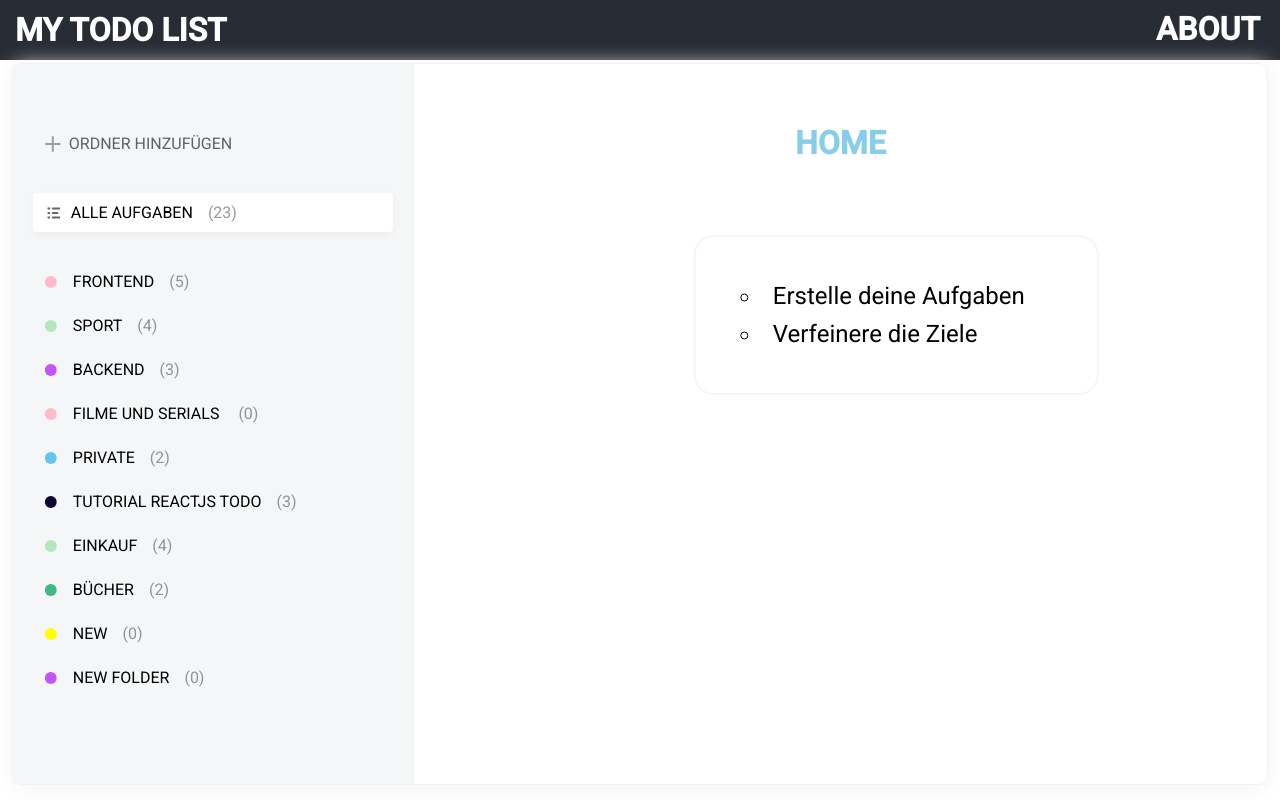
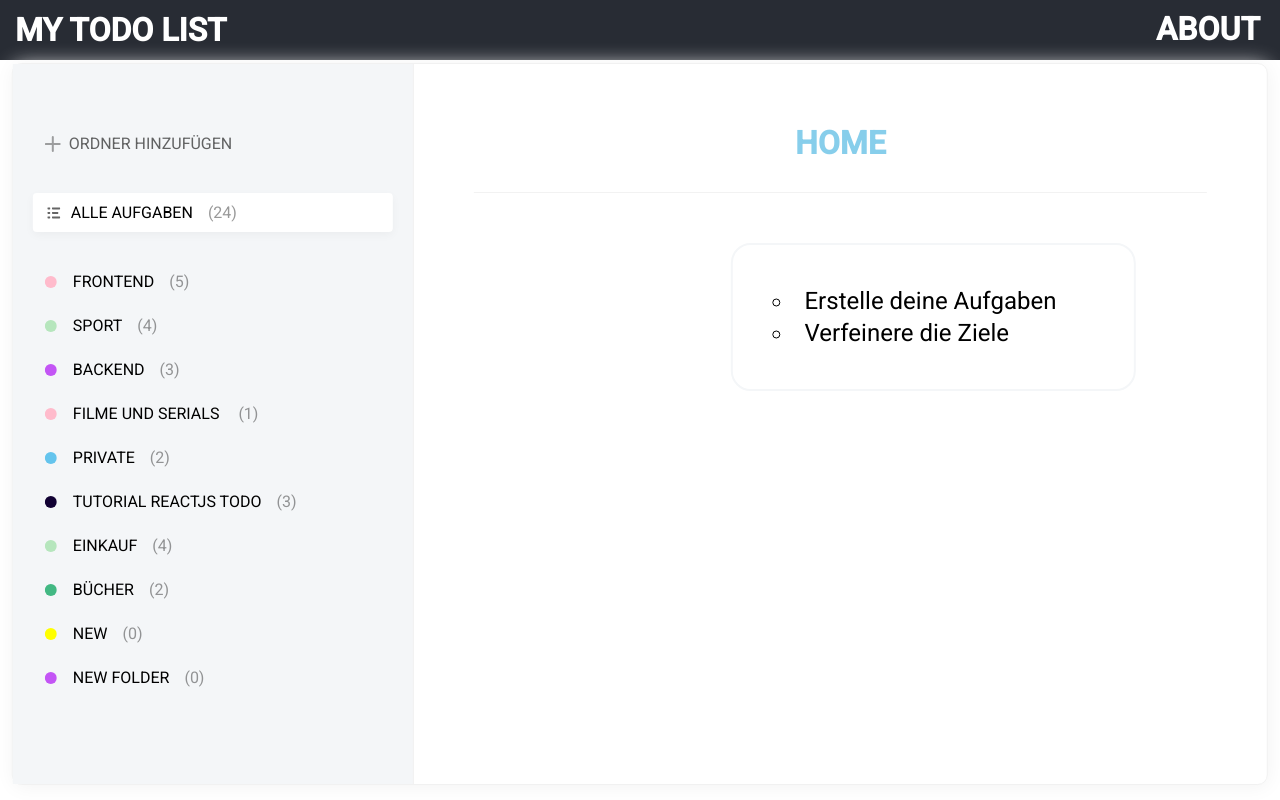
Before and after one commit to devlab22/react-todo, a React (Create React App) app: page / in a window 1280 px wide. Built offline with nearby package versions, Linux system fonts and the light colour scheme; data requests are answered from the project's data file.

Commit message:
20221219

```diff
--- a/src/App.js
+++ b/src/App.js
@@ -1,7 +1,7 @@
 import React, { useState, useEffect } from 'react';
 import axios from 'axios';
 import { Circles } from 'react-loader-spinner';
-import { Routes, Route, useLocation } from "react-router-dom";
+import { Routes, Route, useLocation, useNavigate } from "react-router-dom";
 
 import { Sidebar, Tasks, Header } from './components';
 import { About, Task, Folder, Home } from './pages';
@@ -18,7 +18,8 @@ function App() {
   const [folderColors, setFolderColors] = useState([]);
   const [isLoading, setIsLoading] = useState(true);
 
-  let location = useLocation();
+  const location = useLocation();
+  const navigate = useNavigate();
 
   useEffect(() => {
 
--- a/src/assets/db.json
+++ b/src/assets/db.json
@@ -228,6 +228,14 @@
       "text": "new 2",
       "listId": 5,
       "id": 29
+    },
+    {
+      "name": "Herr der Ringe",
+      "seqnr": 0,
+      "colorId": null,
+      "text": "Herr der Ringe",
+      "listId": 3,
+      "id": 30
     }
   ],
   "colors": [
--- a/src/components/Sidebar/List.jsx
+++ b/src/components/Sidebar/List.jsx
@@ -13,13 +13,17 @@ function List({ items = [], onClickItem, onClickRemove, selectedId=null, colors=
 
   if(params.id){
     selectedId = params.id
+
+  }
+
+  if(!selectedId){
+    selectedId = 0;
   }
 
   const handleOnClickItem = (id) => {
 
-    console.log("click", id)
     if(id != null){
-      id === 0 ? navigate("/lists") : navigate(`/lists/${id}`);
+      id === 0 ? navigate(`/lists/`) : navigate(`/lists/${id}`);
     }else{
       //onClickItem(id);
       navigate(`/list/${null}`);
@@ -31,7 +35,7 @@ function List({ items = [], onClickItem, onClickRemove, selectedId=null, colors=
       {
         items.map((item, index) => (
 
-          <li key={index} className={item.clsname + ' ' + ( ( selectedId === item.id ) || (selectedId === null) && (item.id === 0) && 'active' ) } onClick={() => handleOnClickItem(item.id)}>
+          <li key={index} className={item.clsname + ' ' + (  selectedId === item.id  && 'active' ) } onClick={() => handleOnClickItem(item.id)}>
             <i>
               {item.icon ? (<img src={item.icon} alt="icon" ></img>) : <Badge width={8} hex={colors.find(color => color.id === item.colorId).hex} />}
             </i>
--- a/src/components/Tasks/Tasks.scss
+++ b/src/components/Tasks/Tasks.scss
@@ -45,8 +45,8 @@
       font-size: 24px;
       color: #c9d1d3;
       text-align: center;
-      left: 50%;
-      top: 50%;
+      //left: 50%;
+      //top: 50%;
       position: relative;
     }
 
--- a/src/components/Tasks/index.jsx
+++ b/src/components/Tasks/index.jsx
@@ -16,7 +16,6 @@ export default function Tasks({ selectedId, lists = [], colors = [], tasks = [],
 
     const params = useParams();
     const navigate = useNavigate();
-    // console.log(params)
 
     if (!selectedId) {
         selectedId = Number(params.id)
--- a/src/index.scss
+++ b/src/index.scss
@@ -45,7 +45,7 @@ body {
 
     &__h1{
      // color: #64c4ed;
-      line-height: 39px;
+     // line-height: 39px;
       font-size: 2rem;
       font-weight: bold;
       font-style: normal;
--- a/src/pages/Folder/Folder.module.scss
+++ b/src/pages/Folder/Folder.module.scss
@@ -1,9 +1,9 @@
 .container{
     border: 2px solid #f4f6f8;
     padding: 40px;
-   // margin: 10% 30%;
-    top: 50%;
-    left: 50%;
+    margin: 50px 30%;
+    //top: 50%;
+    //left: 50%;
     height: auto;
     width: 405px;
     box-sizing: border-box;
--- a/src/pages/Home.jsx
+++ b/src/pages/Home.jsx
@@ -8,7 +8,7 @@ export default function Home() {
 
 
         <div className={styles.page__container}>
-            <ul className={styles.page__container__list}>
+            <ul>
                 <li>Erstelle deine Aufgaben</li>
                 <li>Verfeinere die Ziele</li>
             </ul>
--- a/src/pages/Pages.module.scss
+++ b/src/pages/Pages.module.scss
@@ -3,17 +3,19 @@
     text-align: center;
 
     h1 {
-        font-size: 2rem !important;
+        font-size: 2rem;
         font-weight: bold;
         text-transform: uppercase;
         color: skyblue;
+        border-bottom: 1px solid #f2f2f2;
+        padding-bottom: 30px;
     }
 
     &__container {
 
         border: 2px solid #f4f6f8;
         padding: 40px;
-        margin: 10% 30%;
+        margin: 50px 35%;
         height: auto;
         width: 405px;
         box-sizing: border-box;
@@ -34,11 +36,10 @@
             list-style-type: circle;
             text-align: left;
             list-style-position: inside;
-
+            line-height: 2rem;
 
             li{
                 font-size: 1.5rem;
-                padding: 5px;
             }
         }
     }
```
